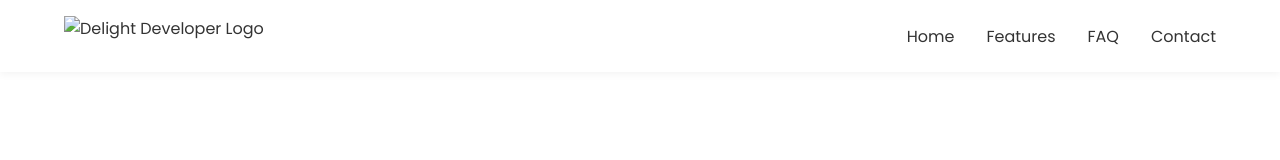
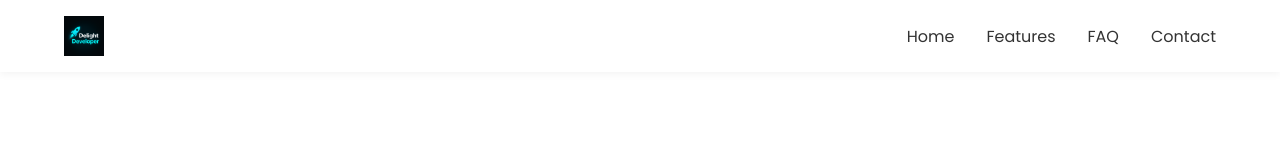
Before and after one commit to Jigar-kar/my-portfolio, a plain HTML site: page index.html in a window 1280 px wide. Shown: the top 160 px of the page. Drawn offline with Linux system fonts and the light colour scheme.

Commit message:
index.html

```diff
--- a/index.html
+++ b/index.html
@@ -228,7 +228,7 @@
 <body>
 
   <nav>
-    <img src="delight-logo.png" alt="Delight Developer Logo" class="logo" />
+    <img src="https://github.com/Jigar-kar/my-portfolio/blob/main/537e901e-c034-415f-81d4-b3b76a2219d6.png" alt="Delight Developer Logo" class="logo" />
     <div class="nav-links">
       <a href="#home">Home</a>
       <a href="#features">Features</a>
```
